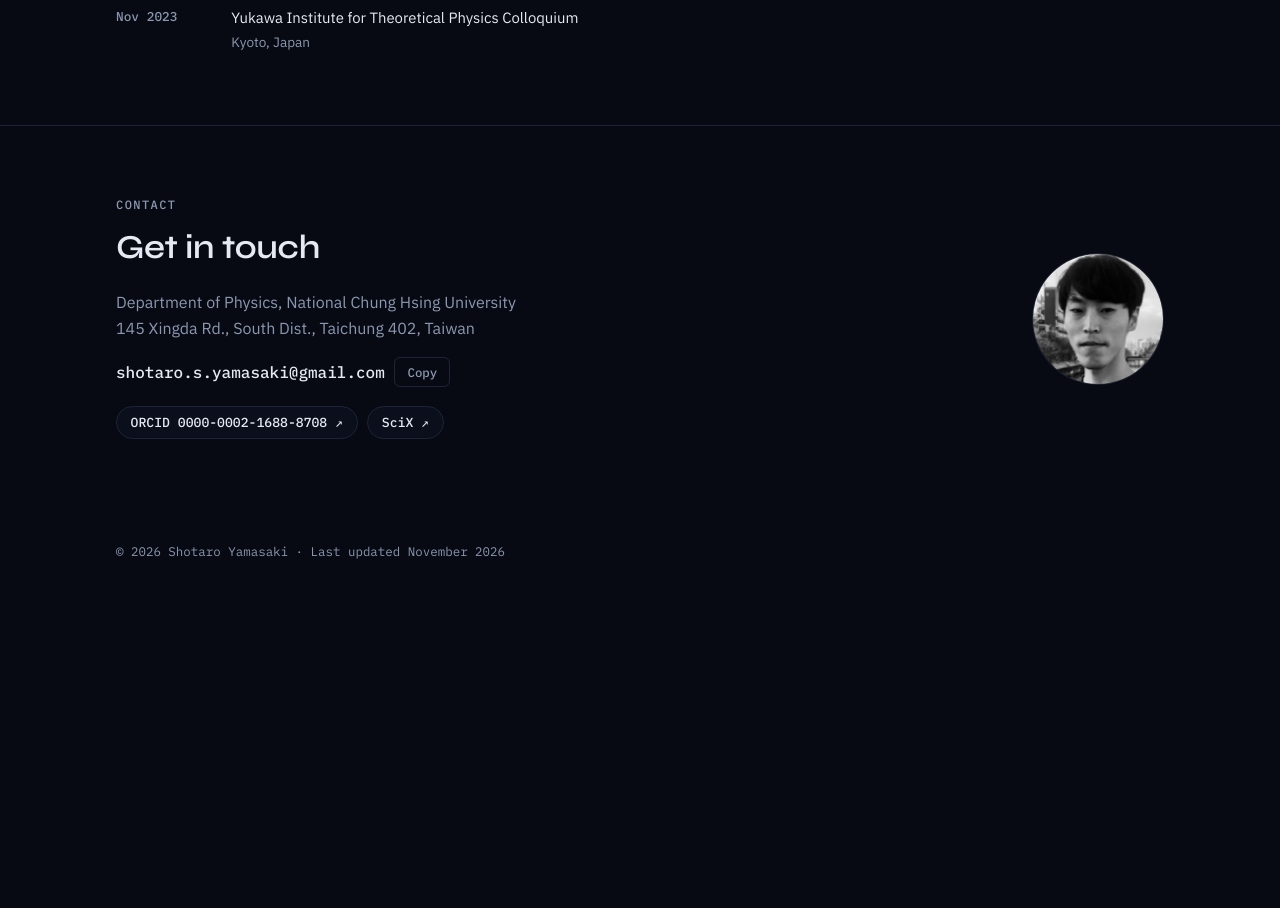
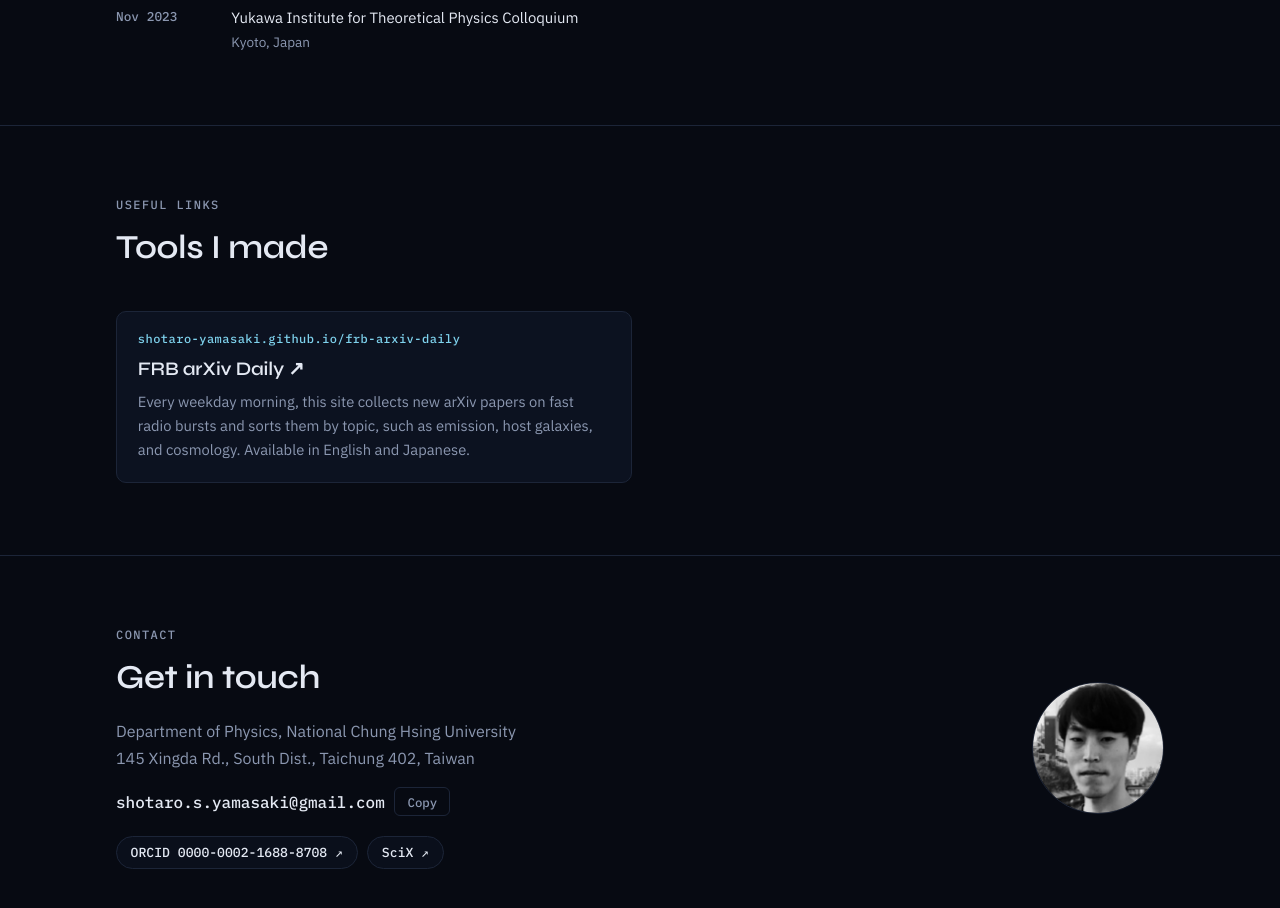
Before and after one commit to shotaro-yamasaki/shotaro-yamasaki.github.io, a plain HTML site: page index.html in a window 1280 px wide. Shown: the part 8588-9496 px from the top of the page. Before the commit the page ends 9195 px from the top, so only its background shows below. Drawn offline with Linux system fonts and the light colour scheme.

Commit message:
Add useful links section with FRB arXiv Daily
Co-Authored-By: Claude Opus 5.5 <noreply@anthropic.com>
Claude-Session: https://claude.ai/code/session_016gG3DXsp84im15PSmG7tYb

```diff
--- a/index.html
+++ b/index.html
@@ -155,6 +155,10 @@ html[lang="ja"] .label { letter-spacing: 0.08em; }
 .card .who { font: 500 0.75rem var(--font-mono); color: var(--accent); letter-spacing: 0.04em; margin-bottom: 0.4rem; }
 .mentor-intro { max-width: 62ch; margin-bottom: 1.8rem; }
 
+
+.linkcard { display: block; color: inherit; transition: border-color .15s; }
+.linkcard:hover { border-color: var(--accent); text-decoration: none; }
+.linkcard h3 { color: var(--fg); }
 /* timeline lists */
 .cols { display: grid; grid-template-columns: repeat(2, minmax(0, 1fr)); gap: 2.5rem 3rem; }
 @media (max-width: 760px) { .cols { grid-template-columns: minmax(0, 1fr); } }
@@ -419,6 +423,19 @@ footer p { font: 400 0.78rem var(--font-mono); color: var(--muted); }
   </div>
 </section>
 
+<section id="links">
+  <div class="wrap">
+    <div class="head"><p class="label" data-ja="便利なリンク" data-zh="實用連結">Useful links</p><h2 data-ja="自作のツール" data-zh="我製作的工具">Tools I made</h2></div>
+    <div class="grid2">
+      <a class="card linkcard" href="https://shotaro-yamasaki.github.io/frb-arxiv-daily/" target="_blank" rel="noopener">
+        <p class="who">shotaro-yamasaki.github.io/frb-arxiv-daily</p>
+        <h3>FRB arXiv Daily ↗</h3>
+        <p data-ja="平日の毎朝、高速電波バーストに関するarXivの新着論文を集め、放射、母銀河、宇宙論などの分野ごとに整理するサイトです。英語と日本語に対応しています。" data-zh="每個工作日早上自動收集快速電波爆發的arXiv新論文,並依輻射、宿主星系、宇宙學等主題分類。提供英文與日文介面。">Every weekday morning, this site collects new arXiv papers on fast radio bursts and sorts them by topic, such as emission, host galaxies, and cosmology. Available in English and Japanese.</p>
+      </a>
+    </div>
+  </div>
+</section>
+
 <section id="contact" style="border-bottom:0">
   <div class="wrap contact">
     <div>
```
